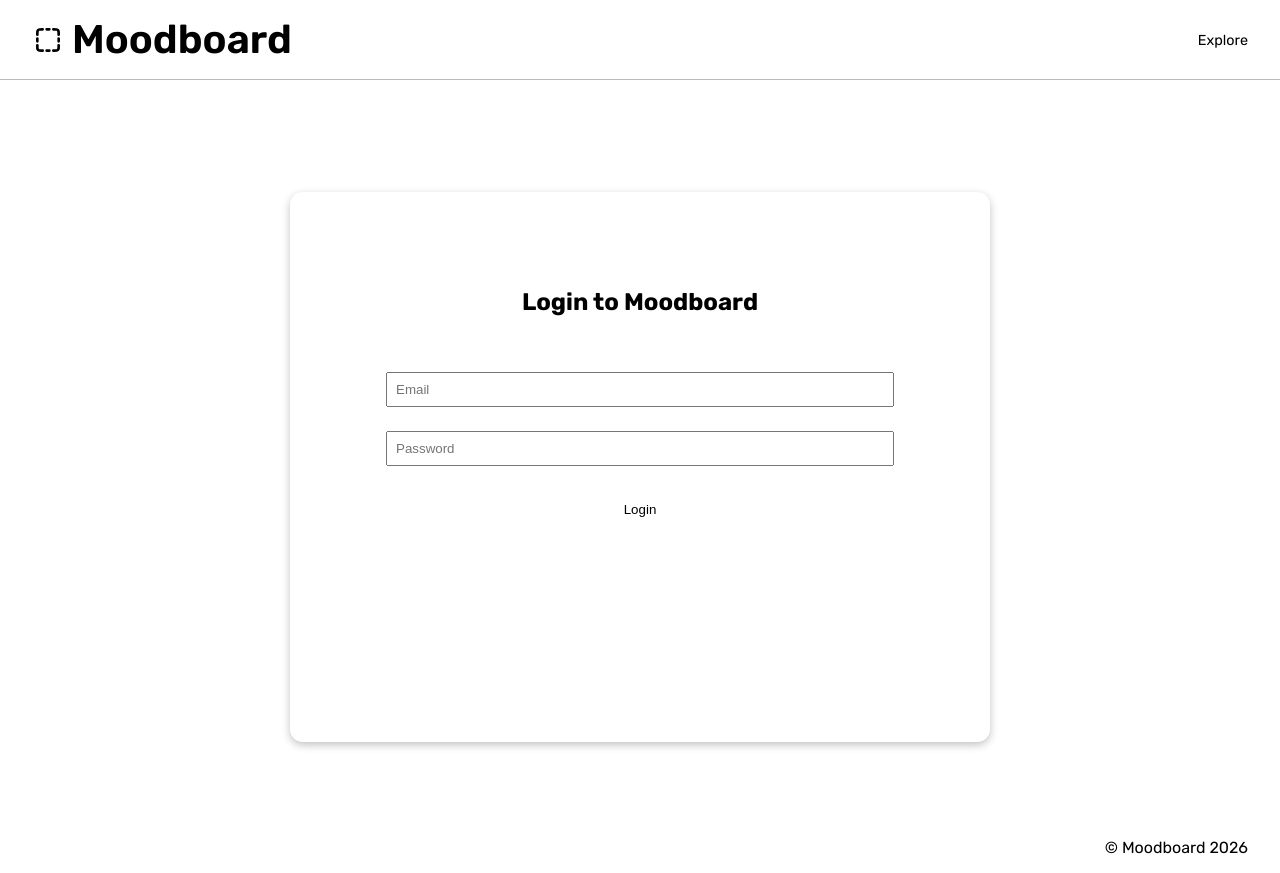
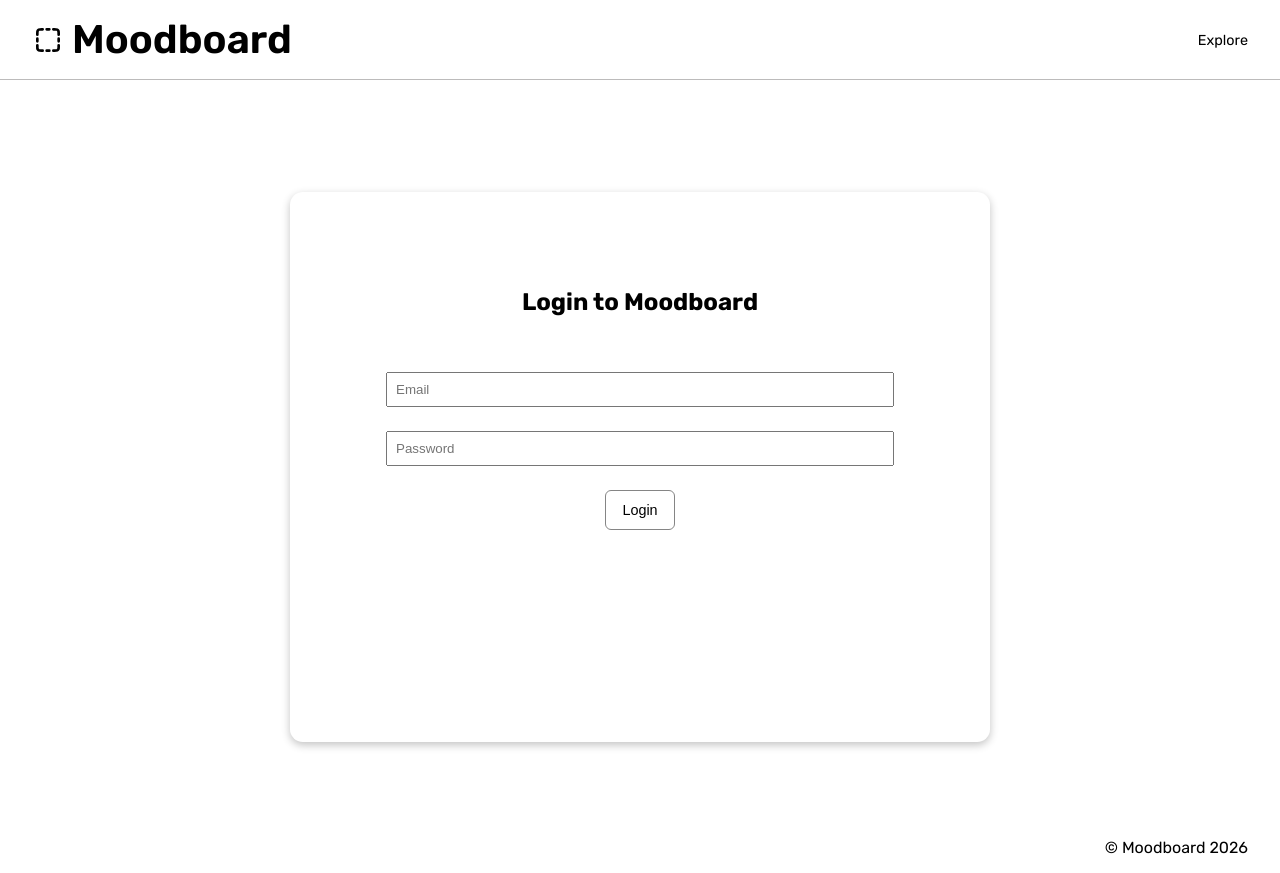
Before and after one commit to JustinaVilcinskaite/moodboard-app-react-next-ts, a Next.js app: page /login in a window 1280 px wide. Built offline with nearby package versions, Linux system fonts and the light colour scheme; no server answers.

Commit message:
Refactor button styles and loading states and update image panel background

```diff
--- a/components/AddImageModal/AddImageModal.tsx
+++ b/components/AddImageModal/AddImageModal.tsx
@@ -103,7 +103,7 @@ const AddImageModal = ({
             title="Add Image"
             onClick={handleAddImage}
             isLoading={isSubmitting}
-            variant="primary"
+            variant="modalPrimary"
           />
         </div>
       </div>
--- a/components/BoardModal/BoardModal.tsx
+++ b/components/BoardModal/BoardModal.tsx
@@ -124,7 +124,7 @@ const BoardModal = ({ board, onClose, onBoardSaved }: BoardModalProps) => {
             title={isEditing ? "Save Changes" : "Create Board"}
             onClick={handleSaveBoard}
             isLoading={isSubmitting}
-            variant="primary"
+            variant="modalPrimary"
           />
         </div>
       </div>
--- a/components/Button/Button.tsx
+++ b/components/Button/Button.tsx
@@ -1,4 +1,4 @@
-import { ReactNode } from "react";
+import type { ReactNode } from "react";
 import styles from "./styles.module.css";
 import SpinnerBtn from "../SpinnerBtn/SpinnerBtn";
 
@@ -6,7 +6,14 @@ type ButtonProps = {
   title?: string;
   onClick: () => void;
   isLoading?: boolean;
-  variant?: "primary" | "secondary" | "logout" | "icon" | "menu" | "danger" ;
+  variant?:
+    | "primary"
+    | "secondary"
+    | "modalPrimary"
+    | "danger"
+    | "icon"
+    | "menu"
+    | "logout";
   icon?: ReactNode;
   ariaLabel?: string;
 };
@@ -15,33 +22,30 @@ const Button = ({
   title,
   onClick,
   isLoading = false,
-  variant,
+  variant = "primary",
   icon,
   ariaLabel,
 }: ButtonProps) => {
   return (
     <button
-      className={`
-        ${styles.button}
-        ${variant === "primary" && styles.primary}
-        ${variant === "secondary" && styles.secondary}
-        ${variant === "logout" && styles.logout}
-        ${variant === "icon" && styles.icon}
-        ${variant === "menu" && styles.menu}
-        ${variant === "danger" && styles.danger}
-
-      `}
+      type="button"
+      className={`${styles.button} ${styles[variant] ?? ""}`}
       onClick={onClick}
       disabled={isLoading}
-      aria-label={ariaLabel}
+      aria-label={ariaLabel ?? title}
     >
-      {isLoading ? (
-        <SpinnerBtn />
-      ) : (
-        <>
-          {icon}
-          {title}
-        </>
+      <span
+        className={styles.content}
+        style={{ visibility: isLoading ? "hidden" : "visible" }}
+      >
+        {icon}
+        {title}
+      </span>
+
+      {isLoading && (
+        <span className={styles.spinner}>
+          <SpinnerBtn />
+        </span>
       )}
     </button>
   );
--- a/components/Button/styles.module.css
+++ b/components/Button/styles.module.css
@@ -1,10 +1,19 @@
+/* Base */
+
 .button {
-  padding: 0.75rem 1rem;
-  border: none;
+  padding: 0.7rem 1rem;
+  border: 1px solid transparent;
+  border-radius: 6px;
+
   background-color: transparent;
-  border-radius: 6px;
+  color: inherit;
+  font-size: 0.9rem;
+
   cursor: pointer;
+  transition: background-color 0.2s ease;
+
   align-self: center;
+  position: relative;
 }
 
 .button:disabled {
@@ -12,17 +21,54 @@
   cursor: not-allowed;
 }
 
-.primary {
-  background-color: #fff;
-  border: 1px solid rgb(94, 93, 93);
-  /* tryout */
-  background-color: transparent;
-  border: 1px solid rgb(126, 126, 126);
+.button:focus-visible {
+  outline: 1px solid var(--color-secondary);
+  outline-offset: 1px;
 }
 
-.primary:hover {
-  background-color: #f7f7f7;
+/* Primary */
+
+.primary {
+  border-color: #858585;
 }
+
+/* Modal Primary */
+
+.modalPrimary {
+  border-color: #606060;
+  color: #202020;
+}
+
+.modalPrimary:not(:disabled):hover {
+  background-color: rgba(255, 255, 255, 0.1);
+}
+
+/* Danger */
+
+.danger {
+  border-color: #b97777;
+}
+
+.danger:not(:disabled):hover {
+  background-color: rgba(170, 60, 60, 0.08);
+}
+
+/* Icon */
+
+.icon {
+  padding: 0;
+  font-size: 1.2rem;
+}
+
+/* Menu */
+
+.menu {
+  width: 100%;
+  padding: 0.65rem 0.85rem;
+  text-align: left;
+}
+
+/* Logout */
 
 .logout {
   display: block;
@@ -30,38 +76,34 @@
   background-color: #fff;
   border: 1px solid var(--color-secondary);
   border-radius: 2rem;
-  background-color: #fff;
-  font-size: 0.9rem;
   transition: background-color 0.3s;
 }
 
-/* TOD0: change color (find) */
-.logout:hover,
-.menu:hover {
+/* Shared hover */
+
+.primary:not(:disabled):hover,
+.menu:not(:disabled):hover,
+.logout:not(:disabled):hover {
   background-color: #f7f7f7;
 }
 
-.secondary {
-  background: transparent;
-  border: none;
+/* Spinner */
+
+.content {
+  display: inline-flex;
+  align-items: center;
+  gap: 0.5rem;
 }
 
-.icon {
-  color: #595959;
-  /* background: none; */
-  padding: 0;
-  font-size: 1.2rem;
+.spinner {
+  position: absolute;
+  inset: 0;
+  display: flex;
+  align-items: center;
+  justify-content: center;
 }
 
-.menu {
-  width: 100%;
-  text-align: left;
-  transition: background-color 0.3s;
-}
-
-.danger {
-  background-color: rgb(252, 209, 209);
-}
+/* Responsive */
 
 @media (max-width: 768px) {
   .logout {
--- a/components/FolderModal/FolderModal.tsx
+++ b/components/FolderModal/FolderModal.tsx
@@ -83,7 +83,7 @@ const FolderModal = ({
             title={isEditing ? "Save Changes" : "Create Folder"}
             onClick={handleSaveFolder}
             isLoading={isSubmitting}
-            variant="primary"
+            variant="modalPrimary"
           />
         </div>
       </div>
```
Also changed, not shown: components/ImageDetailsPanel/styles.module.css (+8 -0 lines), components/ImageDetailsPanel/ImageDetailsPanel.tsx (line endings or trailing spaces), pages/board/[id].tsx (line endings or trailing spaces), pages/board/styles.module.css (line endings or trailing spaces).
